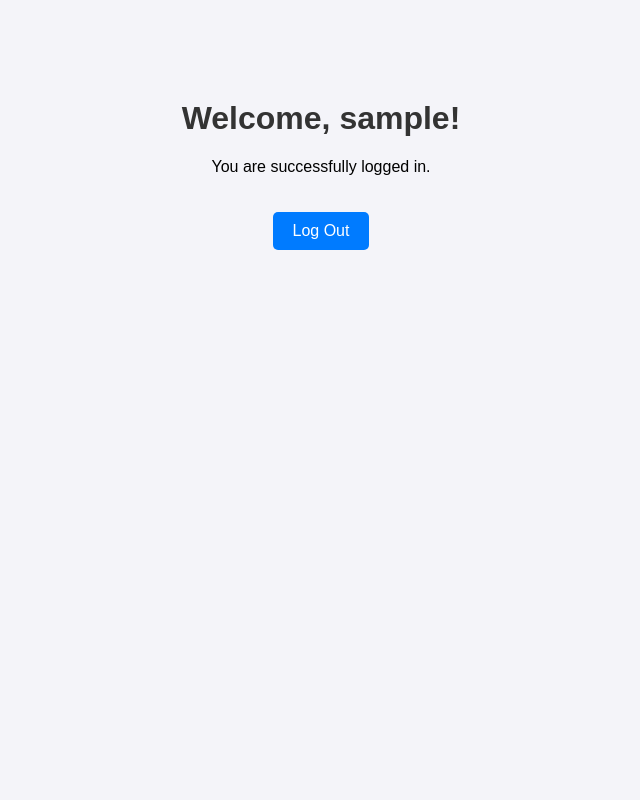
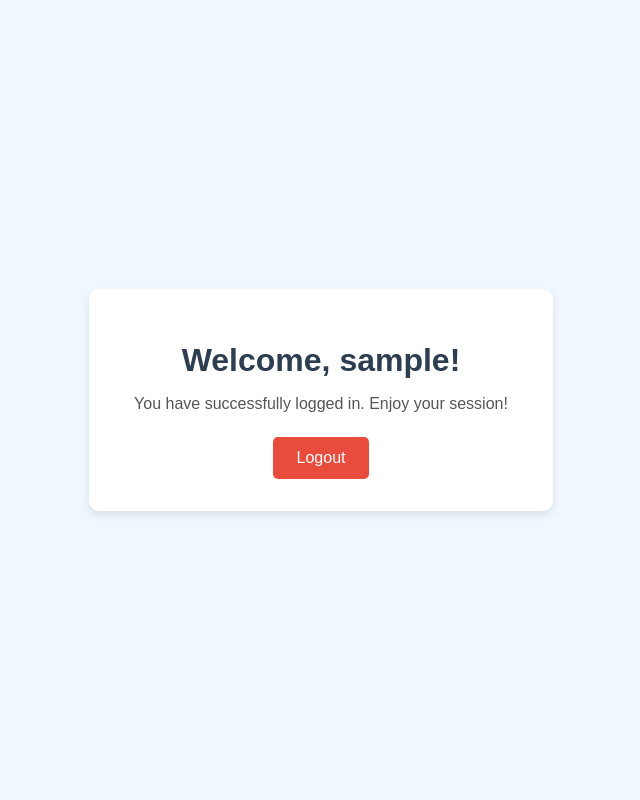
Before and after one commit to shahramsamar/Django_Login-Required, a Django app: page / in a window 1280 px wide. Shown: the whole page, without its empty margins (319-959 px from the left). Run offline with Django 4.2, Linux system fonts and the light colour scheme; the visitor is signed in with stand-in values (Sample User, id 1).

Commit message:
Update welcome.html

```diff
--- a/templates/registration/welcome.html
+++ b/templates/registration/welcome.html
@@ -5,38 +5,62 @@
     <meta name="viewport" content="width=device-width, initial-scale=1.0">
     <title>Welcome</title>
     <style>
+        /* General styles */
         body {
             font-family: Arial, sans-serif;
-            background-color: #f4f4f9;
+            background-color: #f0f8ff;
+            color: #333;
             margin: 0;
             padding: 0;
+            display: flex;
+            justify-content: center;
+            align-items: center;
+            height: 100vh;
+        }
+
+        .welcome-container {
+            background: #fff;
+            padding: 2rem;
+            border-radius: 10px;
+            box-shadow: 0 4px 8px rgba(0, 0, 0, 0.1);
             text-align: center;
+            width: 100%;
+            max-width: 400px;
         }
-        .container {
-            margin-top: 100px;
+
+        h1 {
+            font-size: 2rem;
+            color: #2c3e50;
+            margin-bottom: 1rem;
         }
-        h1 {
-            color: #333;
+
+        p {
+            font-size: 1rem;
+            color: #555;
+            margin-bottom: 1.5rem;
         }
+
         a {
             display: inline-block;
-            margin-top: 20px;
-            padding: 10px 20px;
             text-decoration: none;
-            background-color: #007BFF;
             color: #fff;
+            background-color: #e74c3c;
+            padding: 0.75rem 1.5rem;
             border-radius: 5px;
+            font-size: 1rem;
+            transition: background-color 0.3s;
         }
+
         a:hover {
-            background-color: #0056b3;
+            background-color: #c0392b;
         }
     </style>
 </head>
 <body>
-    <div class="container">
+    <div class="welcome-container">
         <h1>Welcome, {{ user.username }}!</h1>
-        <p>You are successfully logged in.</p>
-        <a href="/accounts/logout/">Log Out</a>
+        <p>You have successfully logged in. Enjoy your session!</p>
+        <a href="{% url 'logout' %}">Logout</a>
     </div>
 </body>
 </html>
```
